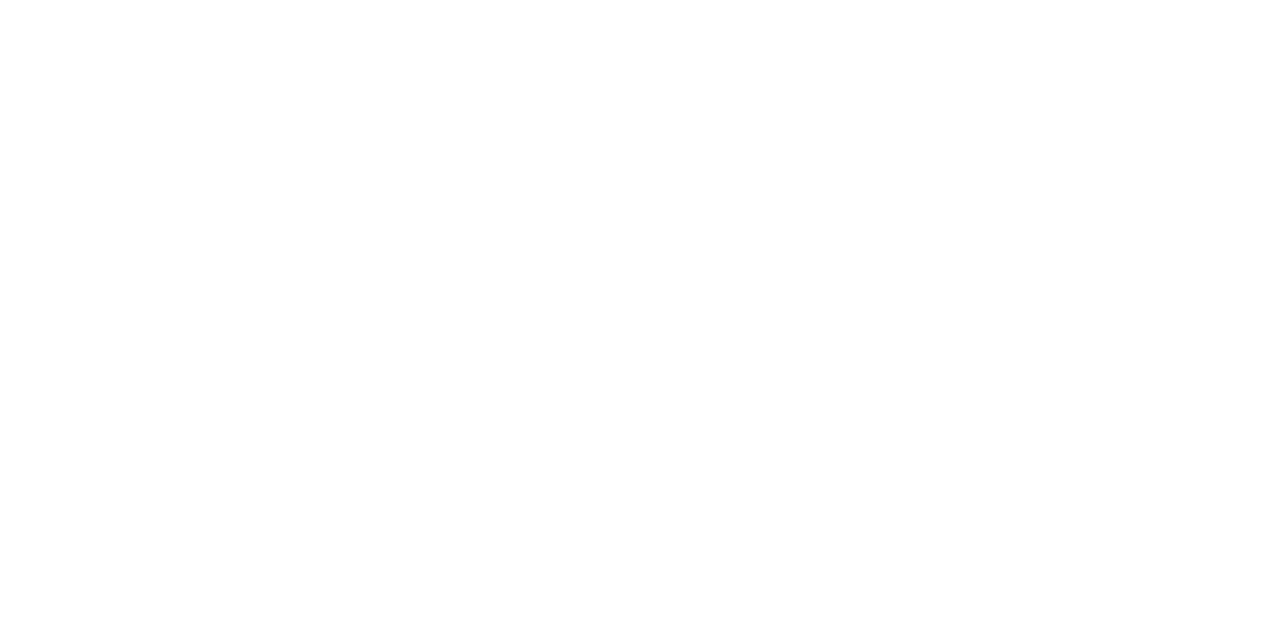
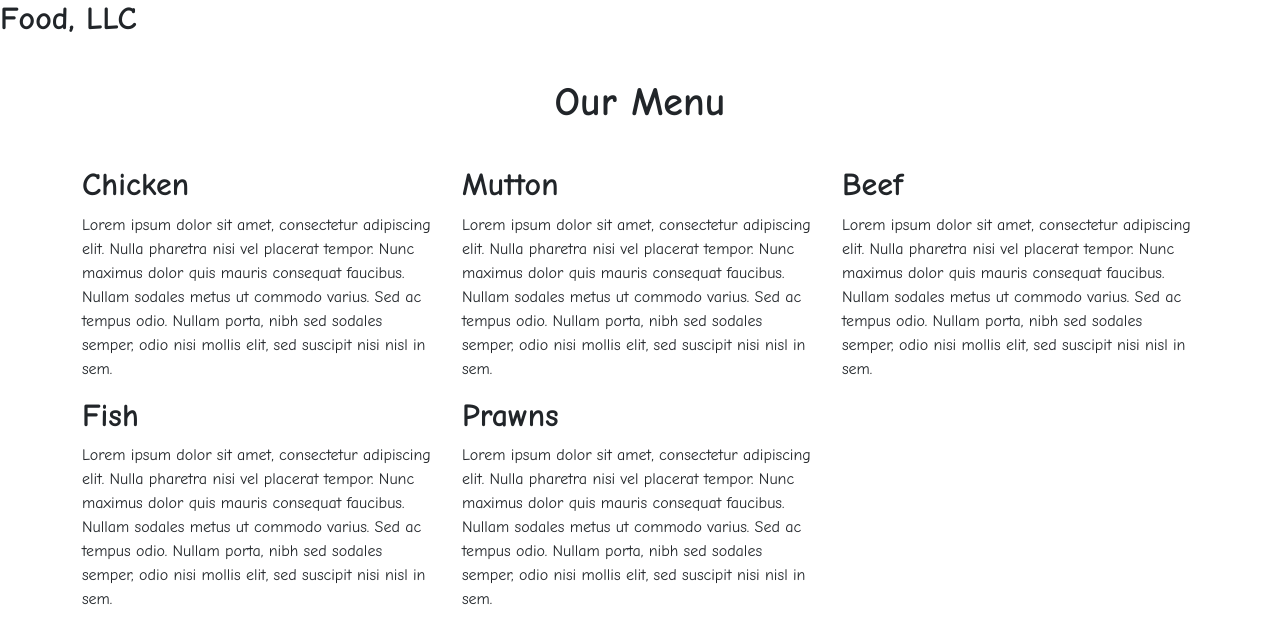
Before and after one commit to Wazecode/Coursera-HTML-CSS-and-JS-Projects, a plain HTML site: page index.html in a window 1280 px wide. Drawn offline with Linux system fonts and the light colour scheme.

Commit message:
Basic website structure and fonts added

```diff
--- a/css/styles.css
+++ b/css/styles.css
@@ -0,0 +1,22 @@
+@font-face{
+    font-family: 'comic-neue-regular';
+    src: url('../fonts/ComicNeue-Regular.ttf');
+}
+
+@font-face{
+    font-family: 'comic-neue-bold';
+    src: url('../fonts/ComicNeue-Bold.ttf')
+
+}
+*{
+    font-family: 'comic-neue-regular';
+}
+
+h1,h2{
+    font-family: 'comic-neue-bold';
+}
+
+h1{
+    text-align: center;
+    padding: 2.5%;
+}
--- a/index.html
+++ b/index.html
@@ -14,14 +14,60 @@
 
     </head>
     <body>
-        <!--[if lt IE 8]>
-            <p class="browserupgrade">
-            You are using an <strong>outdated</strong> browser. Please
-            <a href="http://browsehappy.com/">upgrade your browser</a> to improve
-            your experience.
-            </p>
-        <![endif]-->
 
+        <header>
+            <h2>Food, LLC</h1>
+        </header>
+
+        <h1 id="page-heading">
+            Our Menu
+        </h1>
+
+        <div class="container">
+            <div class="row">
+
+                <div class="col-md-4">
+                    <h2 class="box-heading">Chicken</h2>
+                    <p class="box-text">
+                        Lorem ipsum dolor sit amet, consectetur adipiscing elit. Nulla pharetra nisi vel placerat tempor. Nunc maximus dolor quis mauris consequat faucibus. Nullam sodales metus ut commodo varius. Sed ac tempus odio. Nullam porta, nibh sed sodales semper, odio nisi mollis elit, sed suscipit nisi nisl in sem.
+                    </p>
+                </div>
+
+                <div class="col-md-4">
+                    <h2 class="box-heading">Mutton</h2>
+                    <p class="box-text">
+                        Lorem ipsum dolor sit amet, consectetur adipiscing elit. Nulla pharetra nisi vel placerat tempor. Nunc maximus dolor quis mauris consequat faucibus. Nullam sodales metus ut commodo varius. Sed ac tempus odio. Nullam porta, nibh sed sodales semper, odio nisi mollis elit, sed suscipit nisi nisl in sem.
+                    </p>
+                </div>
+
+                <div class="col-md-4">
+                    <h2 class="box-heading">Beef</h2>
+                    <p class="box-text">
+                        Lorem ipsum dolor sit amet, consectetur adipiscing elit. Nulla pharetra nisi vel placerat tempor. Nunc maximus dolor quis mauris consequat faucibus. Nullam sodales metus ut commodo varius. Sed ac tempus odio. Nullam porta, nibh sed sodales semper, odio nisi mollis elit, sed suscipit nisi nisl in sem.
+                    </p>
+                </div>
+                <div class="col-md-4">
+                    <h2 class="box-heading">Fish</h2>
+                    <p class="box-text">
+                        Lorem ipsum dolor sit amet, consectetur adipiscing elit. Nulla pharetra nisi vel placerat tempor. Nunc maximus dolor quis mauris consequat faucibus. Nullam sodales metus ut commodo varius. Sed ac tempus odio. Nullam porta, nibh sed sodales semper, odio nisi mollis elit, sed suscipit nisi nisl in sem.
+                    </p>
+                </div>
+
+                <div class="col-md-4">
+                    <h2 class="box-heading">Prawns</h2>
+                    <p class="box-text">
+                        Lorem ipsum dolor sit amet, consectetur adipiscing elit. Nulla pharetra nisi vel placerat tempor. Nunc maximus dolor quis mauris consequat faucibus. Nullam sodales metus ut commodo varius. Sed ac tempus odio. Nullam porta, nibh sed sodales semper, odio nisi mollis elit, sed suscipit nisi nisl in sem.
+                    </p>
+                </div>
+
+
+
+            </div>
+
+        </div>
+
+
+        <!--Scripts only-->
         <script src"js/jquery-3.6.0.js"></script>
         <script src"js/bootstrap.min.js"></script>
         <script src"js/app.js"></script>
```
Also changed, not shown: fonts/ComicNeue-Bold.ttf (added), fonts/ComicNeue-BoldItalic.ttf (added), fonts/ComicNeue-Italic.ttf (added), fonts/ComicNeue-Light.ttf (added), fonts/ComicNeue-LightItalic.ttf (added), fonts/ComicNeue-Regular.ttf (added), fonts/OFL.txt (added).
